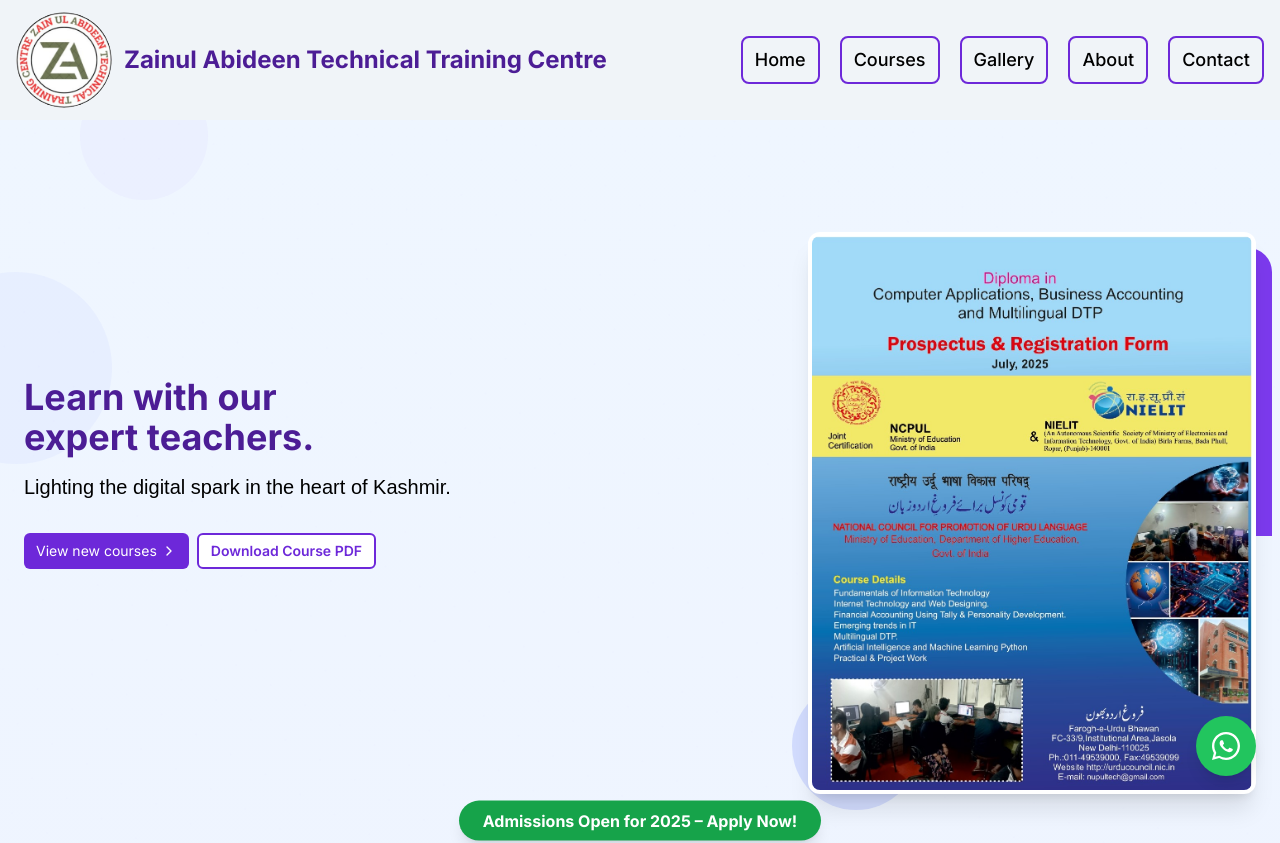
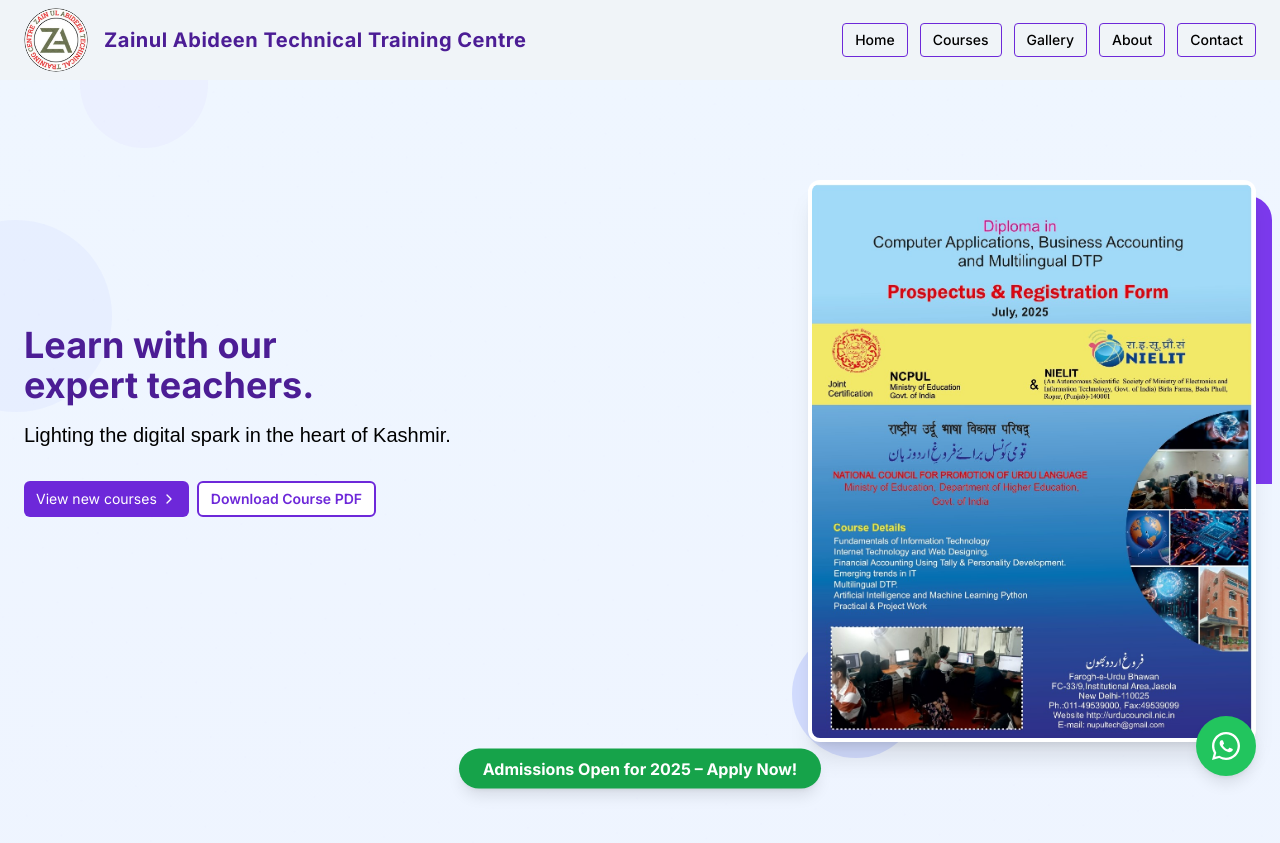
Before and after one commit to Salman-Allai/zainul-abideen, a React (Vite) app: page / in a window 1280 px wide. Shown: the top 843 px of the page. Built offline with nearby package versions, Linux system fonts and the light colour scheme.

Commit message:
Fix navbar and page gap, improve layout and responsiveness

```diff
--- a/src/App.tsx
+++ b/src/App.tsx
@@ -10,7 +10,8 @@
   return (
     <Router>
       <Navbar />
-      <div className="pt-28"> {/* Adjust pt-20 as needed for your navbar height */}
+      <div className="pt-[60px] bg-[#f0f4f8] min-h-screen">
+        {/* Adjust pt-[60px] to match your navbar height exactly */}
         <Routes>
           <Route path="/" element={<Home />} />
           <Route path="/courses" element={<Courses />} />
--- a/src/components/Hero.tsx
+++ b/src/components/Hero.tsx
@@ -113,12 +113,11 @@
           onClick={() => setShowFormModal(false)}
         >
           <form
-            className="bg-white rounded-xl p-6 w-full max-w-sm shadow-2xl flex flex-col gap-4 max-h-[90vh] overflow-y-auto"
+            className="bg-white rounded-xl p-4 sm:p-6 w-[95vw] max-w-sm shadow-2xl flex flex-col gap-4 max-h-[95vh] overflow-y-auto"
             onClick={e => e.stopPropagation()}
             onSubmit={e => {
               e.preventDefault();
-              // WhatsApp integration
-              const phoneNumber = "917006280132"; // Replace with your WhatsApp number
+              const phoneNumber = "917006280132";
               const text =
                 `Admission Enquiry:%0A` +
                 `Name: ${form.name}%0A` +
@@ -137,7 +136,7 @@
               setShowFormModal(false);
             }}
           >
-            <h2 className="text-lg font-bold mb-2 text-purple-900">Admission Enquiry</h2>
+            <h2 className="text-lg font-bold mb-2 text-purple-900 text-center">Admission Enquiry</h2>
             <input
               type="text"
               placeholder="Your Name"
--- a/src/components/Navbar.tsx
+++ b/src/components/Navbar.tsx
@@ -47,29 +47,26 @@
     <nav
       className={`
         fixed top-0 left-0 right-0 z-50 transition-all duration-300
-        bg-[#f0f4f8]  // Use the same background as your main page, or set to transparent if your page has no color
+        bg-[#f0f4f8]
       `}
       style={{ transition: 'opacity 0.4s' }}
     >
-      {/* Main Navbar with equal padding and margin on all sides */}
-      <div
-        className="transition-all duration-300"
-        style={{}}
-      >
-        <div className="container mx-auto flex justify-between items-center py-1 px-1 sm:py-2 sm:px-3 md:py-3 md:px-4">
+      {/* Main Navbar */}
+      <div className="transition-all duration-300">
+        <div className="container mx-auto flex justify-between items-center py-1 px-2 sm:py-2 sm:px-4 md:py-2 md:px-6">
           {/* Logo and Institute Name - LEFT */}
-          <div className="flex items-center space-x-3">
-            <div className="w-28 h-28 sm:w-20 sm:h-20 md:w-24 md:h-24 rounded-full flex items-center justify-center overflow-hidden">
+          <div className="flex items-center space-x-3 sm:space-x-4">
+            <div className="w-12 h-12 sm:w-14 sm:h-14 md:w-16 md:h-16 rounded-full flex items-center justify-center overflow-hidden">
               <img
                 src="/assets/logo1.png"
                 alt="Institute Logo"
-                className="w-24 h-24 rounded-full object-contain"
+                className="w-12 h-12 sm:w-14 sm:h-14 md:w-16 md:h-16 rounded-full object-contain"
                 style={{ objectPosition: 'center' }}
               />
             </div>
             <span
               className="
-                text-base xs:text-lg sm:text-xl md:text-2xl font-bold text-purple-900 leading-tight text-center
+                text-sm xs:text-base sm:text-lg md:text-xl font-bold text-purple-900 leading-tight text-center
                 flex flex-row items-center
               "
               style={{
@@ -78,6 +75,7 @@
                 maxWidth: 'none',
                 display: 'flex',
                 alignItems: 'center',
+                letterSpacing: '0.5px',
               }}
               title="Zainul Abideen Technical Training Centre"
             >
@@ -86,34 +84,39 @@
           </div>
 
           {/* Desktop Navigation - RIGHT */}
-          <div className="hidden md:flex items-center space-x-5">
+          <div className="hidden md:flex items-center space-x-3">
             <Link
               to="/"
-              className="px-3 py-2 border-2 border-purple-700 text-black rounded-lg text-xs xs:text-sm sm:text-base md:text-lg font-medium hover:bg-purple-700 hover:text-white transition-colors"
+              className="px-3 py-1.5 border border-purple-700 text-black rounded text-sm font-medium hover:bg-purple-700 hover:text-white transition-colors"
+              style={{ minWidth: 64, textAlign: 'center' }}
             >
               Home
             </Link>
             <Link
               to="/courses"
-              className="px-3 py-2 border-2 border-purple-700 text-black rounded-lg text-xs xs:text-sm sm:text-base md:text-lg font-medium hover:bg-purple-700 hover:text-white transition-colors"
+              className="px-3 py-1.5 border border-purple-700 text-black rounded text-sm font-medium hover:bg-purple-700 hover:text-white transition-colors"
+              style={{ minWidth: 64, textAlign: 'center' }}
             >
               Courses
             </Link>
             <Link
               to="/gallery"
-              className="px-3 py-2 border-2 border-purple-700 text-black rounded-lg text-xs xs:text-sm sm:text-base md:text-lg font-medium hover:bg-purple-700 hover:text-white transition-colors"
+              className="px-3 py-1.5 border border-purple-700 text-black rounded text-sm font-medium hover:bg-purple-700 hover:text-white transition-colors"
+              style={{ minWidth: 64, textAlign: 'center' }}
             >
               Gallery
             </Link>
             <Link
               to="/about"
-              className="px-3 py-2 border-2 border-purple-700 text-black rounded-lg text-xs xs:text-sm sm:text-base md:text-lg font-medium hover:bg-purple-700 hover:text-white transition-colors"
+              className="px-3 py-1.5 border border-purple-700 text-black rounded text-sm font-medium hover:bg-purple-700 hover:text-white transition-colors"
+              style={{ minWidth: 64, textAlign: 'center' }}
             >
               About
             </Link>
             <Link
               to="/contact"
-              className="px-3 py-2 border-2 border-purple-700 text-black rounded-lg text-xs xs:text-sm sm:text-base md:text-lg font-medium hover:bg-purple-700 hover:text-white transition-colors"
+              className="px-3 py-1.5 border border-purple-700 text-black rounded text-sm font-medium hover:bg-purple-700 hover:text-white transition-colors"
+              style={{ minWidth: 64, textAlign: 'center' }}
             >
               Contact
             </Link>
@@ -121,7 +124,7 @@
 
           {/* Mobile Menu Button - RIGHT */}
           <button
-            className="md:hidden text-gray-700 px-3 py-2"
+            className="md:hidden text-gray-700 px-2 py-2"
             onClick={() => setIsMenuOpen(!isMenuOpen)}
             aria-label="Toggle menu"
           >
@@ -133,7 +136,7 @@
       {/* Mobile Menu */}
       {isMenuOpen && (
         <div
-          className="md:hidden fixed top-0 right-0 h-full w-[40vw] max-w-xs z-50 bg-white shadow-lg flex flex-col items-start transition-transform duration-300"
+          className="md:hidden fixed top-0 right-0 h-full w-[70vw] max-w-xs z-50 bg-[#f0f4f8] shadow-lg flex flex-col items-start transition-transform duration-300"
           style={{ transform: isMenuOpen ? 'translateX(0)' : 'translateX(100%)' }}
         >
           {/* Cross Button */}
@@ -148,35 +151,35 @@
           <nav className="flex flex-col w-full">
             <Link
               to="/"
-              className="text-base xs:text-lg sm:text-xl font-normal px-6 py-4 border-b border-purple-200 hover:text-purple-700 w-full text-left"
+              className="text-xs font-normal px-4 py-3 border-b border-purple-200 hover:text-purple-700 w-full text-left"
               onClick={() => setIsMenuOpen(false)}
             >
               Home
             </Link>
             <Link
               to="/courses"
-              className="text-base xs:text-lg sm:text-xl font-normal px-6 py-4 border-b border-purple-200 hover:text-purple-700 w-full text-left"
+              className="text-xs font-normal px-4 py-3 border-b border-purple-200 hover:text-purple-700 w-full text-left"
               onClick={() => setIsMenuOpen(false)}
             >
               Courses
             </Link>
             <Link
               to="/gallery"
-              className="text-base xs:text-lg sm:text-xl font-normal px-6 py-4 border-b border-purple-200 hover:text-purple-700 w-full text-left"
+              className="text-xs font-normal px-4 py-3 border-b border-purple-200 hover:text-purple-700 w-full text-left"
               onClick={() => setIsMenuOpen(false)}
             >
               Gallery
             </Link>
             <Link
               to="/about"
-              className="text-base xs:text-lg sm:text-xl font-normal px-6 py-4 border-b border-purple-200 hover:text-purple-700 w-full text-left"
+              className="text-xs font-normal px-4 py-3 border-b border-purple-200 hover:text-purple-700 w-full text-left"
               onClick={() => setIsMenuOpen(false)}
             >
               About
             </Link>
             <Link
               to="/contact"
-              className="text-base xs:text-lg sm:text-xl font-normal px-6 py-4 hover:text-purple-700 w-full text-left"
+              className="text-xs font-normal px-4 py-3 hover:text-purple-700 w-full text-left"
               onClick={() => setIsMenuOpen(false)}
             >
               Contact Us
```
